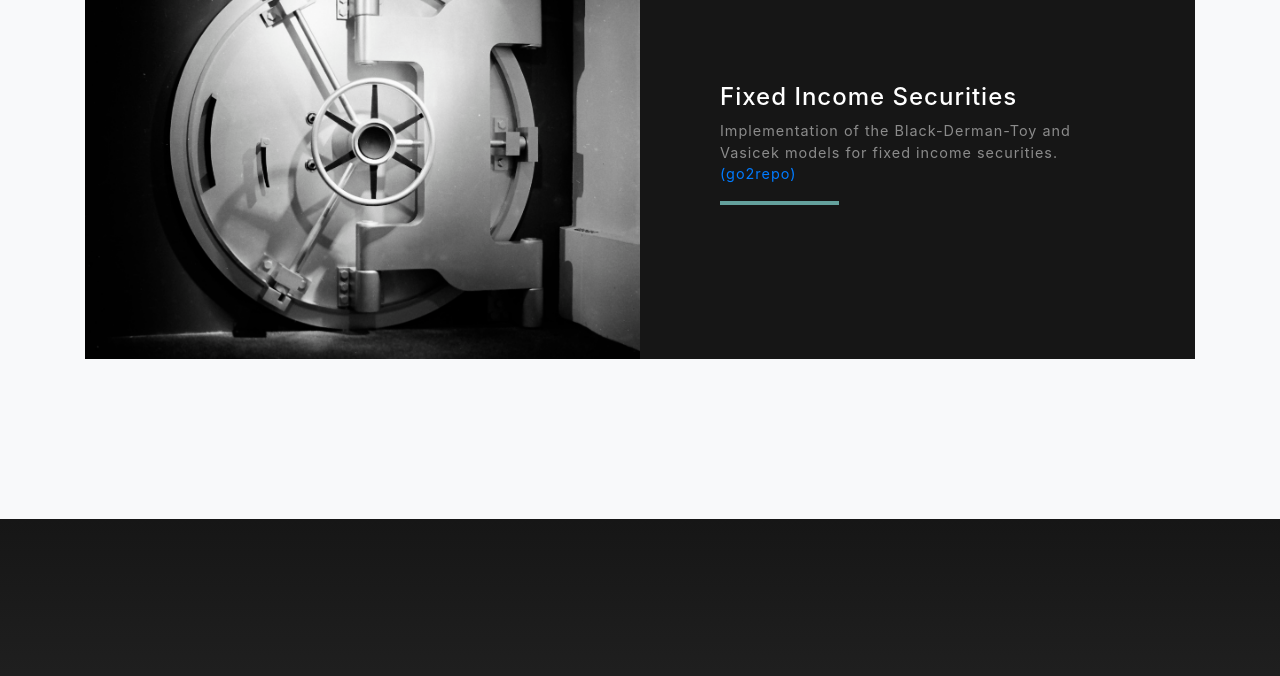
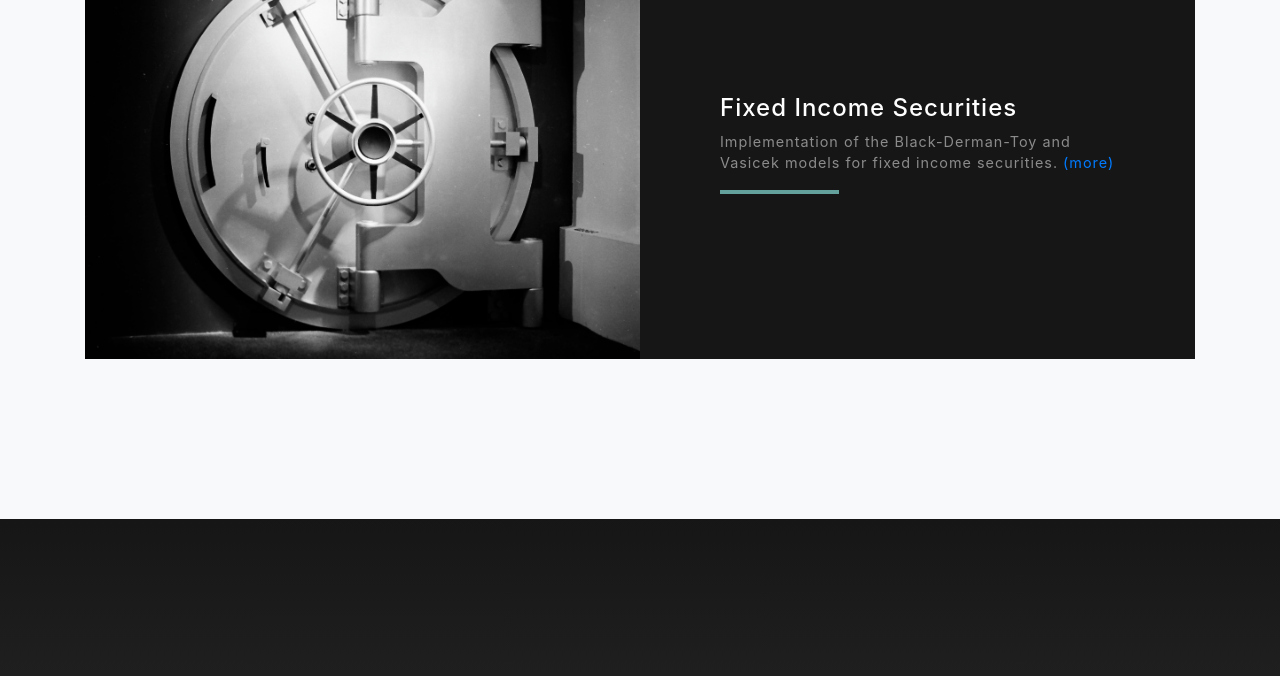
Before and after one commit to RobinsoGarcia/RobinsoGarcia.git.io, a website with bundled scripts: page index.html in a window 1280 px wide. Shown: the part 2916-3592 px from the top of the page. Built offline with nearby package versions, Linux system fonts and the light colour scheme.

Commit message:
fixed-income.html

```diff
--- a/index.html
+++ b/index.html
@@ -137,7 +137,7 @@
               <div class="d-flex h-100">
                 <div class="project-text w-100 my-auto text-center text-lg-left">
                   <h4 class="text-white">Fixed Income Securities</h4>
-                  <p class="mb-0 text-white-50">Implementation of the Black-Derman-Toy and Vasicek models for fixed income securities.  <a href="https://github.com/RobinsoGarcia/portfolio-optimizer">(go2repo)</a></p></p>
+                  <p class="mb-0 text-white-50">Implementation of the Black-Derman-Toy and Vasicek models for fixed income securities.  <a href="fixed-income.html">(more)</a></p></p>
                   <hr class="d-none d-lg-block mb-0 ml-0">
                 </div>
               </div>
```
